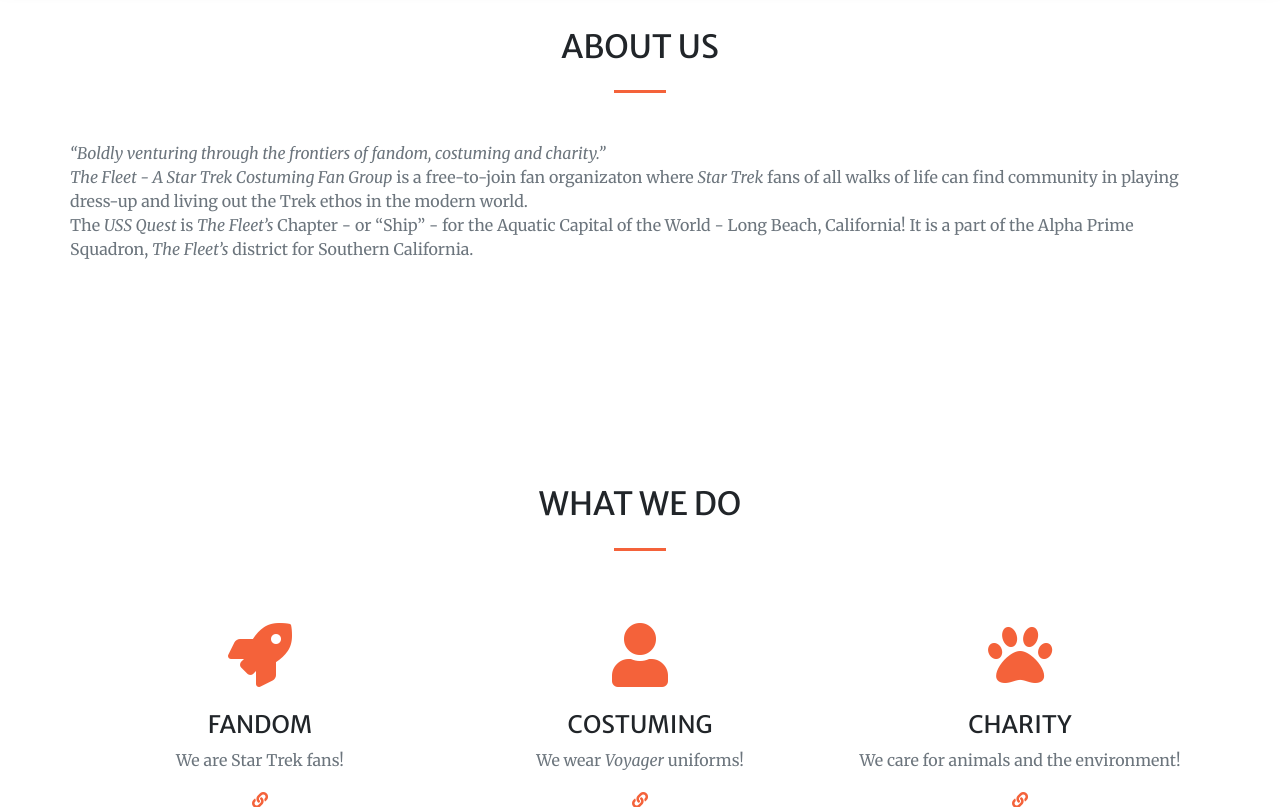
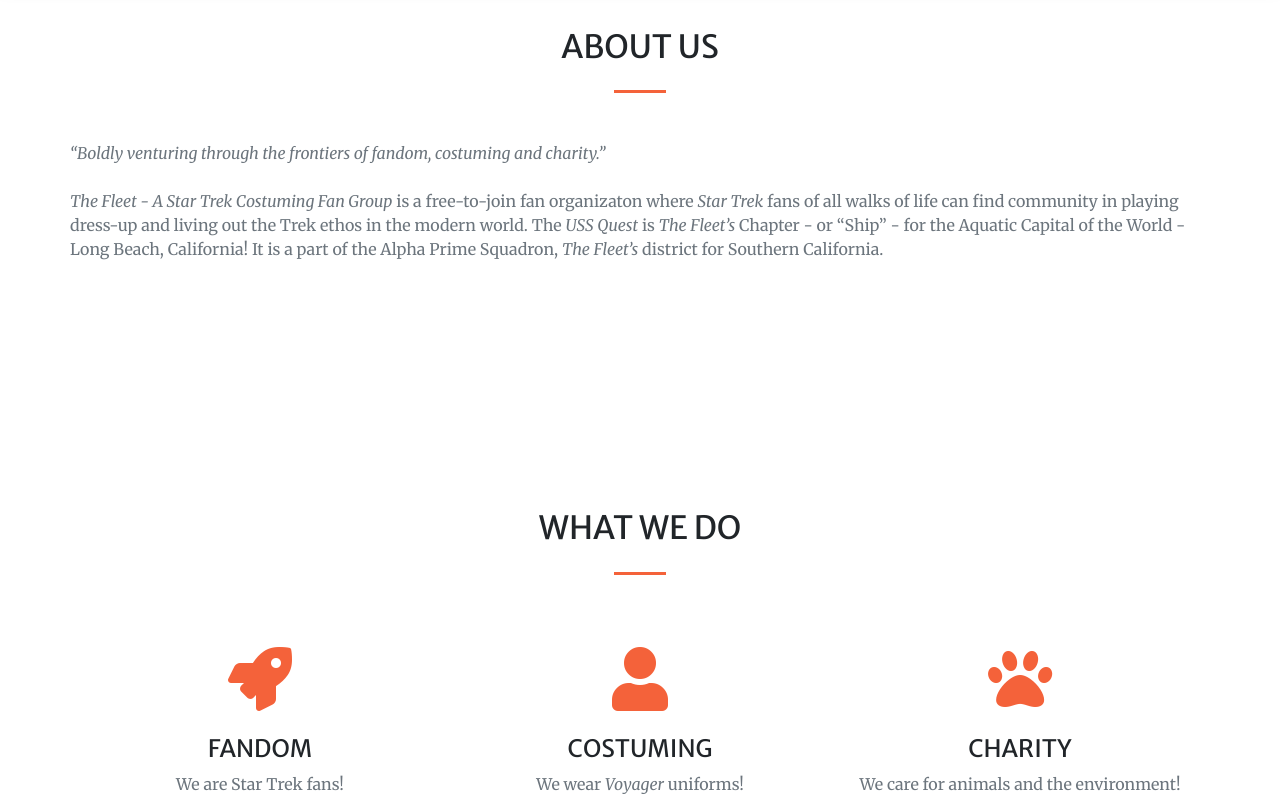
Before and after one commit to startrekthefleet/uss-quest, a Jekyll site: the page built from index.md, in a window 1280 px wide and 900 px high, scrolled down 811 px, cut to the strip 93-900 px from the top of the window. Built offline with Jekyll 4.4.1, drawn with Linux system fonts in a browser that asks for light colours.

```diff
--- a/index.md
+++ b/index.md
@@ -17,9 +17,9 @@ sections:
 
       *"Boldly venturing through the frontiers of fandom, costuming and charity."*
 
-      *The Fleet - A Star Trek Costuming Fan Group* is a free-to-join fan organizaton where *Star Trek* fans of all walks of life can find community in playing dress-up and living out the Trek ethos in the modern world.
 
-      The *USS Quest* is *The Fleet's* Chapter - or "Ship" - for the Aquatic Capital of the World - Long Beach, California! It is a part of the Alpha Prime Squadron, *The Fleet's* district for Southern California.
+      *The Fleet - A Star Trek Costuming Fan Group* is a free-to-join fan organizaton where *Star Trek* fans of all walks of life can find community in playing dress-up and living out the Trek ethos in the modern world. The *USS Quest* is *The Fleet's* Chapter - or "Ship" - for the Aquatic Capital of the World - Long Beach, California! It is a part of the Alpha Prime Squadron, *The Fleet's* district for Southern California.
+
 
   - type: services.html
     section_id: logistics
```
Also changed, not shown: assets/img/members/deborah.jpg, assets/img/members/denise.jpg, assets/img/members/old/deborah_ori.jpg (added), assets/img/members/old/denise_ori.jpg (added), assets/img/members/old/sean_ori.jpg (added), assets/img/members/old/travis_ori.jpg (added), assets/img/members/sean.jpg, assets/img/members/travis.jpg, 5 other files.
